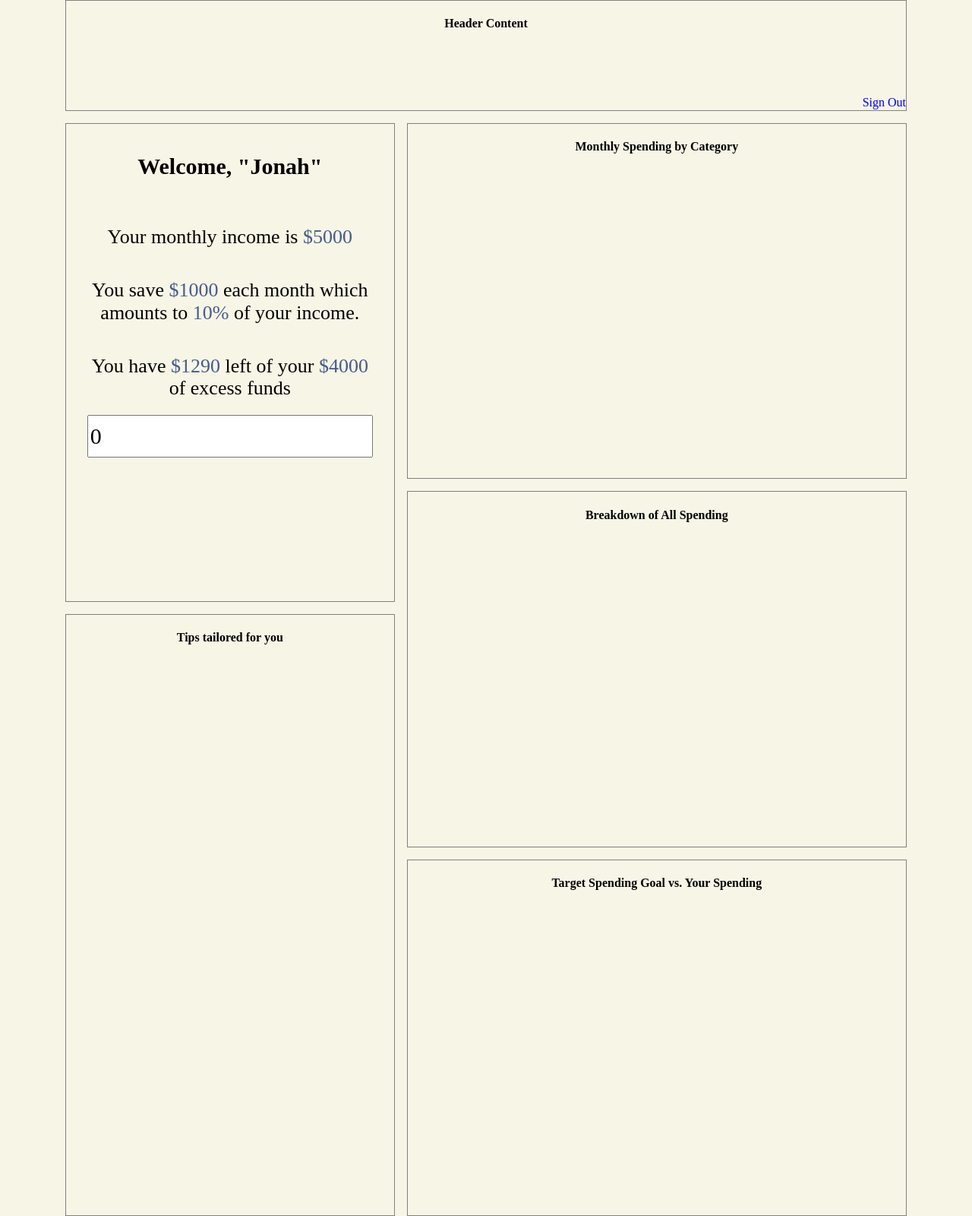
After one commit to RJGroom/TBD-Calculations, a PHP site: page /profile/profile.html in a window 1280 px wide. The commit adds this page. Shown: the whole page at 76% size. Run offline with PHP 8.4, Linux system fonts and the light colour scheme; some libraries are stand-ins or nearby versions.

Commit message:
Began profile page layout

```diff
--- a/Charts.js
+++ b/Charts.js
@@ -28,7 +28,7 @@ sampleChart.draw(data, options);
 
 function drawChart2() {
     var data = google.visualization.arrayToDataTable([
-      ['Month', 'Target Spending Goal', 'Actual Spending'],
+      ['Month', 'Target Spending Goal', 'Your Spending'],
       ['Jan',  30,      20],
       ['Feb',  60,      70],
       ['Mar',  90,       100],
@@ -36,7 +36,7 @@ function drawChart2() {
     ]);
 
     var options = {
-      title: 'Target Spending Goal vs. Actual Spending',
+      title: 'Target Spending Goal vs. Your Spending',
       curveType: 'function',
       legend: { position: 'bottom' },
       backgroundColor: "#F7F5E6"
--- a/contact/contact.html
+++ b/contact/contact.html
@@ -64,6 +64,7 @@
             </div>
 
     <div class="meet-the-team">
+        <h3 class="meet-the-team-heading">Meet the team</h3>
         <div class="profile-container">
             <div class="profile profile1">
                 <div class="profile-overlay">
--- a/index.html
+++ b/index.html
@@ -36,7 +36,7 @@
 
         <div class="navSection">
             <p class="navDescription"><span style="font-weight:bold">Log in</span> to save your records and keep track of your spending habits</p>
-            <a href="login.html" class="navLink">
+            <a href="/profile/profile.html" class="navLink">
                 <img class="navIcon" src="Icons/006-login-square-arrow-button-outline.svg" title="Login">
             </a>
         </div>
--- /dev/null
+++ b/profile/profile.css
@@ -0,0 +1,118 @@
+.profile-container {
+  display: -ms-grid;
+  display: grid;
+  -ms-grid-rows: (1fr)[10];
+      grid-template-rows: repeat(10, 1fr);
+  -ms-grid-columns: 70px (1fr)[10] 70px;
+      grid-template-columns: 70px repeat(10, 1fr) 70px;
+  grid-gap: 1em;
+  height: 200vh;
+  width: 100vw;
+  background-color: #F7F5E6;
+}
+
+.profile-section {
+  display: -webkit-box;
+  display: -ms-flexbox;
+  display: flex;
+  -webkit-box-orient: vertical;
+  -webkit-box-direction: normal;
+      -ms-flex-direction: column;
+          flex-direction: column;
+  -webkit-box-align: center;
+      -ms-flex-align: center;
+          align-items: center;
+  border: 1px solid gray;
+}
+
+.profile-header {
+  position: relative;
+  -ms-grid-row: 1;
+  -ms-grid-row-span: 1;
+  grid-row: 1/2;
+  -ms-grid-column: 2;
+  -ms-grid-column-span: 10;
+  grid-column: 2/12;
+}
+
+.sign-out-link {
+  text-decoration: none;
+  position: absolute;
+  bottom: 0;
+  right: 0;
+}
+
+.profile-main-info {
+  -ms-grid-row: 2;
+  -ms-grid-row-span: 4;
+  grid-row: 2/6;
+  -ms-grid-column: 2;
+  -ms-grid-column-span: 4;
+  grid-column: 2/6;
+}
+
+.main-info-heading {
+  font-size: 30px;
+}
+
+.main-info-para {
+  margin: 20px;
+  text-align: center;
+  font-size: 26px;
+}
+
+.spending-input {
+  height: 50px;
+  font-size: 30px;
+}
+
+.spending-input:focus {
+  outline: none;
+}
+
+.spending-input::-webkit-outer-spin-button,
+input::-webkit-inner-spin-button {
+  -webkit-appearance: none;
+  margin: 0;
+}
+
+.spending-input[type=number] {
+  -moz-appearance: textfield;
+}
+
+.profile-tips {
+  -ms-grid-row: 6;
+  -ms-grid-row-span: 5;
+  grid-row: 6/11;
+  -ms-grid-column: 2;
+  -ms-grid-column-span: 4;
+  grid-column: 2/6;
+}
+
+.profile-graph-one {
+  -ms-grid-row: 2;
+  -ms-grid-row-span: 3;
+  grid-row: 2/5;
+  -ms-grid-column: 6;
+  -ms-grid-column-span: 6;
+  grid-column: 6/12;
+}
+
+.profile-graph-two {
+  -ms-grid-row: 5;
+  -ms-grid-row-span: 3;
+  grid-row: 5/8;
+  -ms-grid-column: 6;
+  -ms-grid-column-span: 6;
+  grid-column: 6/12;
+}
+
+.profile-graph-three {
+  -ms-grid-row: 8;
+  -ms-grid-row-span: 3;
+  grid-row: 8/11;
+  -ms-grid-column: 6;
+  -ms-grid-column-span: 6;
+  grid-column: 6/12;
+}
+/*# sourceMappingURL=profile.css.map */
--- /dev/null
+++ b/profile/profile.html
@@ -0,0 +1,50 @@
+<!DOCTYPE html>
+<html lang="en">
+<head>
+    <meta charset="UTF-8">
+    <meta name="viewport" content="width=device-width, initial-scale=1.0">
+    <meta http-equiv="X-UA-Compatible" content="ie=edge">
+    <title>Profile</title>
+    <link rel="stylesheet" href="../node_modules/normalize.css/normalize.css">
+    <link rel="stylesheet" href="./profile.css">
+</head>
+<body>
+   <div class="profile-container">
+
+    <div class="profile-header profile-section">
+        <h4>Header Content</h4>
+        <a class="sign-out-link" href="#home">Sign Out</a>
+    </div>
+
+    <div class="profile-main-info profile-section">
+        <h4 class="main-info-heading">Welcome, "Jonah"</h4>
+        <p class="main-info-para">Your monthly income is <span style="color: #465C8B">$5000</span></p>
+        <p class="main-info-para">You save <span style="color: #465C8B">$1000</span> each month which amounts to <span style="color: #465C8B">10%</span> of your income.</p>
+        <p class="main-info-para">You have <span style="color: #465C8B">$1290</span> left of your <span style="color: #465C8B">$4000</span> of excess funds</p>
+        <input
+            class="spending-input"
+            type="number"
+            value="0"
+            min="0"
+        />
+    </div>
+
+    <div class="profile-tips profile-section">
+        <h4>Tips tailored for you</h4>
+    </div>
+
+    <div class="profile-graph-one profile-section">
+        <h4>Monthly Spending by Category</h4>
+    </div>
+
+    <div class="profile-graph-two profile-section">
+        <h4>Breakdown of All Spending</h4>
+    </div>
+
+    <div class="profile-graph-three profile-section">
+        <h4>Target Spending Goal vs. Your Spending</h4>
+    </div>
+
+   </div>
+</body>
+</html>
--- /dev/null
+++ b/profile/profile.scss
@@ -0,0 +1,83 @@
+.profile-container {
+    display: grid;
+    grid-template-rows: repeat(10, 1fr);
+    grid-template-columns: 70px repeat(10, 1fr) 70px;
+    grid-gap: 1em;
+    height: 200vh;
+    width: 100vw;
+    background-color: #F7F5E6;
+}
+
+.profile-section {
+    display: flex;
+    flex-direction: column;
+    align-items: center;
+    border: 1px solid gray;
+}
+
+.profile-header {
+    position: relative;
+    grid-row: 1/2;
+    grid-column: 2/12;
+}
+
+.sign-out-link {
+    text-decoration: none;
+    position: absolute;
+    bottom: 0;
+    right: 0;
+}
+
+.profile-main-info {
+    grid-row: 2/6;
+    grid-column: 2/6;
+}
+
+.main-info-heading {
+    font-size: 30px;
+}
+
+.main-info-para {
+    margin: 20px;
+    text-align: center;
+    font-size: 26px;
+}
+
+.spending-input {
+    height: 50px;
+    font-size: 30px;
+}
+
+.spending-input:focus {
+    outline: none;
+}
+
+.spending-input::-webkit-outer-spin-button,
+input::-webkit-inner-spin-button {
+    -webkit-appearance: none;
+    margin: 0;
+}
+
+.spending-input[type=number] {
+    -moz-appearance:textfield;
+}
+
+.profile-tips {
+    grid-row: 6/11;
+    grid-column: 2/6;
+}
+
+.profile-graph-one {
+    grid-row: 2/5;
+    grid-column: 6/12;
+}
+
+.profile-graph-two {
+    grid-row: 5/8;
+    grid-column: 6/12;
+}
+
+.profile-graph-three {
+    grid-row: 8/11;
+    grid-column: 6/12;
+}
```
Also changed, not shown: contact/style.css (+49 -23 lines), contact/style.scss (+27 -12 lines), contact/Images/avatar.jpg (added), 2 other files.
